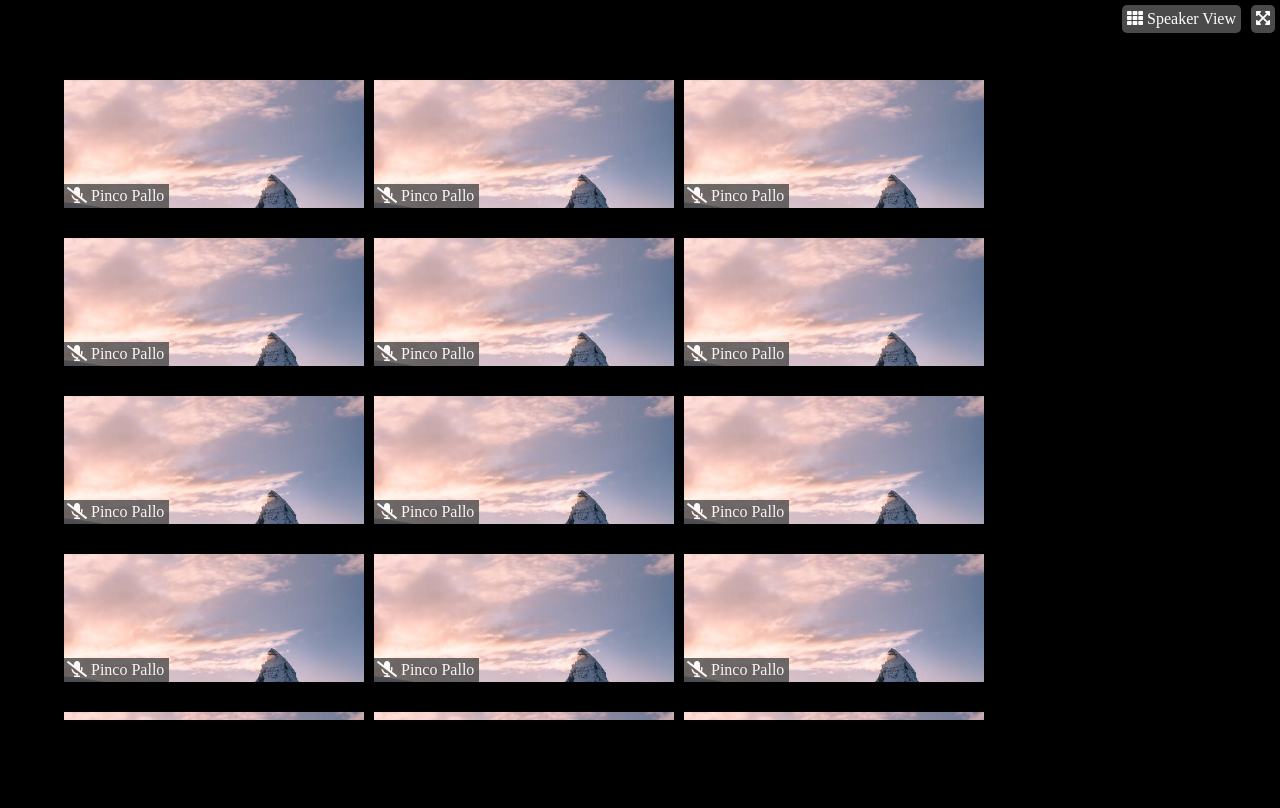
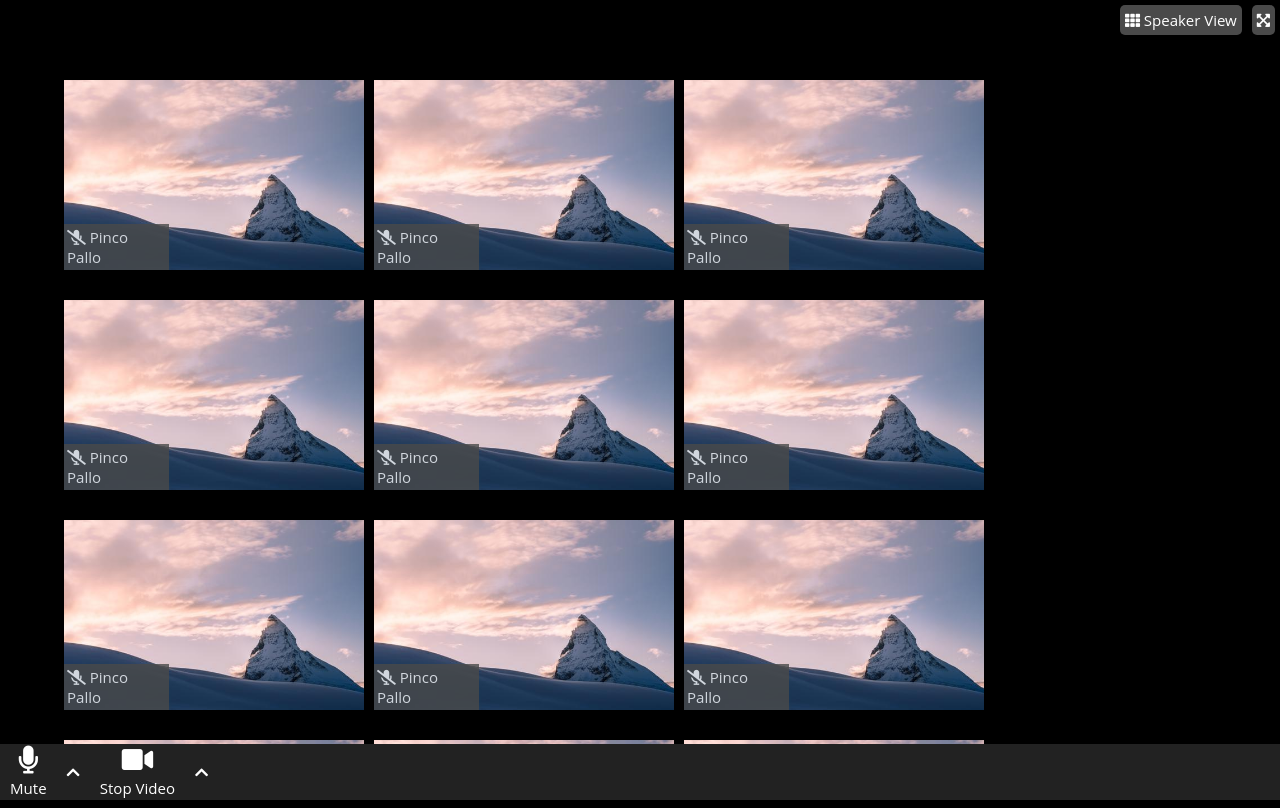
Before and after one commit to LBusnelli27/html-css-zoom, a plain HTML site: page index.html in a window 1280 px wide. Drawn offline with Linux system fonts and the light colour scheme.

Commit message:
footer-left-side  done

```diff
--- a/css/style.css
+++ b/css/style.css
@@ -3,6 +3,11 @@
     box-sizing: border-box;
     margin: 0;
     padding: 0;
+}
+
+* {
+    font-family: 'Open Sans', sans-serif;
+    font-size: 0.97rem;
 }
 
 .clearfix::after {
@@ -34,9 +39,10 @@ header {
 }
 
 main {
-    height: 80vh;
+    height: 83vh;
     width: 90%;
-    margin: 0 auto;
+    margin: 0px auto;
+    padding-bottom: 50px;
     overflow-y: scroll;
 
     flex-wrap: wrap;
@@ -44,8 +50,12 @@ main {
 }
 
 footer {
-    height: 10vh;
+    height: 7vh;
     width: 100%;
+    background-color: #222222;
+    color: #ffffff;
+
+    justify-content: space-between;
 }
 
 
@@ -68,6 +78,8 @@ footer {
     width: 300px;
     height: 16vh;
 
+    min-height: 190px;
+
     flex-direction: column-reverse;
 }
 
@@ -82,3 +94,15 @@ footer {
 
 
 /* FOOTER */
+.footer-left-side {
+    align-items: center;
+}
+.footer-left-side div{
+    padding: 10px;
+    text-align: center;
+}
+
+.footer-left-side .footer-icon i {
+    font-size: 1.8rem;
+    padding-bottom: 5px;
+}
--- a/index.html
+++ b/index.html
@@ -288,8 +288,15 @@
     </main>
 
 
-    <footer>
-
+    <footer class="flex">
+        <div class="footer-left-side flex">
+            <div class="footer-icon"><i class="fas fa-microphone"></i><p>Mute</p></div>
+            <div><i class="fas fa-chevron-up"></i></div>
+            <div class="footer-icon"><i class="fas fa-video"></i><p>Stop Video</p></div>
+            <div><i class="fas fa-chevron-up"></i></div>
+        </div>
+        <div class="footer-center"></div>
+        <div class="footer-left-side"></div>
     </footer>
 </body>
 </html>
```
